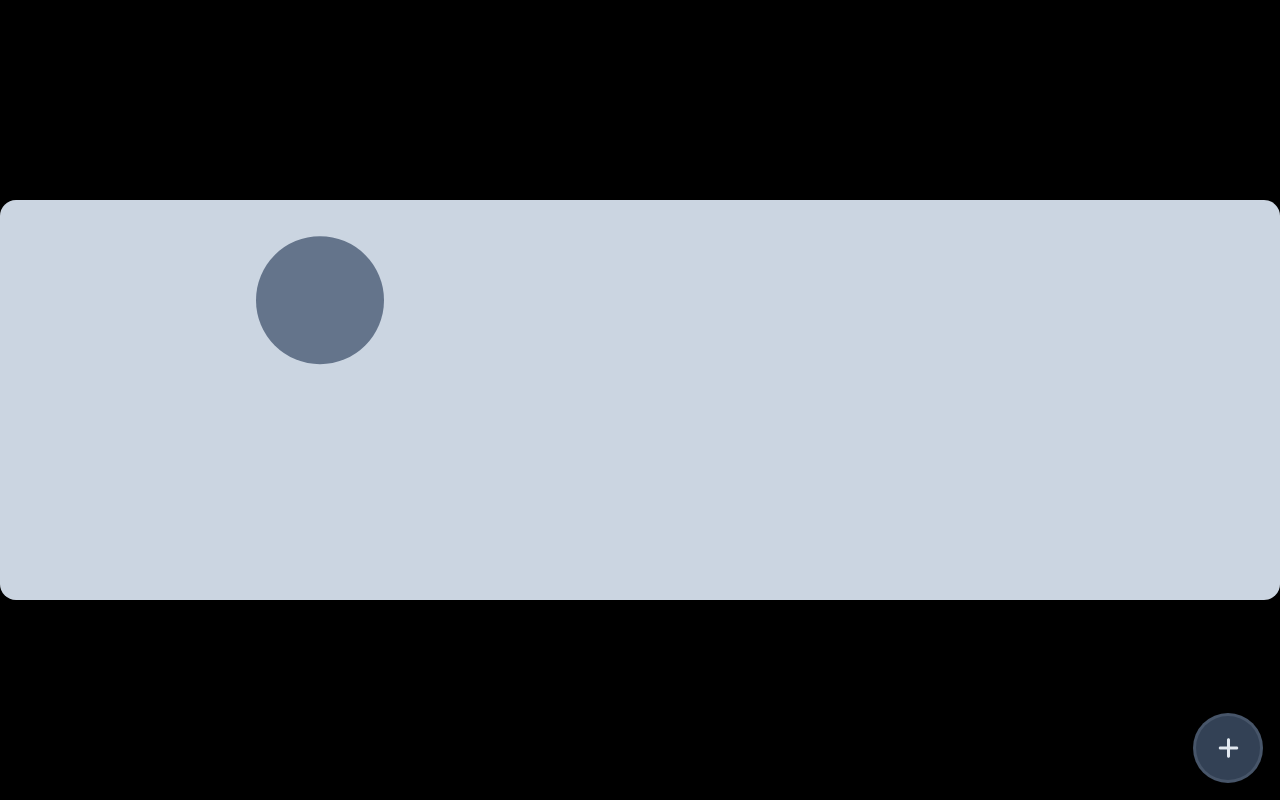
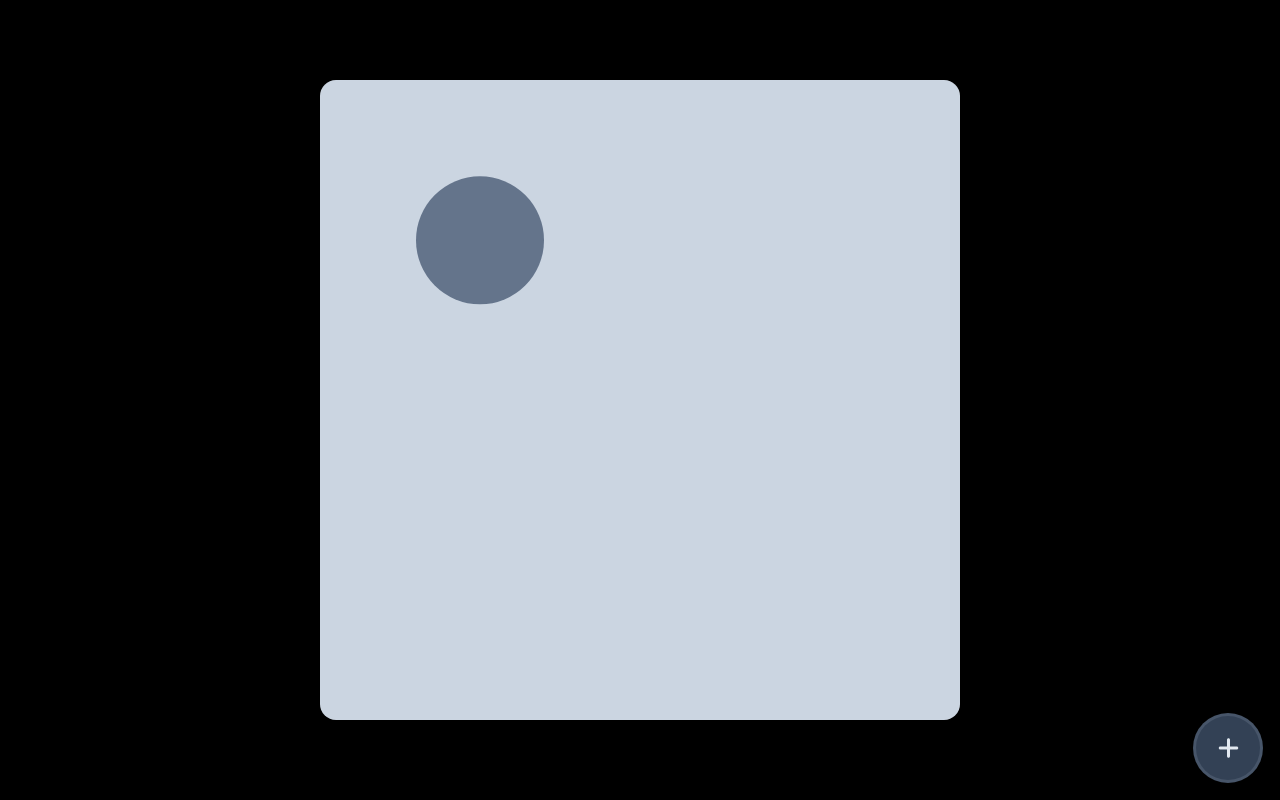
Before and after one commit to presuit/animation-practice, a React (Create React App) app: page / in a window 1280 px wide. Built offline with nearby package versions, Linux system fonts and the light colour scheme; a web font is replaced by a local one.

Commit message:
홈페이지와 카드 슬라이더 페이지의 컴포넌트 모양을 정사각형 모양으로 수정함

```diff
--- a/src/routes/CardSliderPage.tsx
+++ b/src/routes/CardSliderPage.tsx
@@ -70,10 +70,10 @@ const CardSliderPage = () => {
       initial={{ opacity: 0 }}
       animate={{ opacity: 1, transition: { duration: 1, type: "tween" } }}
       ref={cardContainer}
-      className="w-full min-h-screen bg-gradient-to-r from-teal-500 to-emerald-500 p-5 overflow-hidden relative"
+      className="w-full min-h-screen bg-gradient-to-r from-teal-500 to-emerald-500 overflow-hidden relative "
     >
       <PageTitle name="Card Slider" />
-      <section className="max-w-screen-md w-[90%] md:w-full h-[50vh] bg-slate-200 rounded-2xl absolute top-0 left-0 bottom-0 right-0 m-auto flex justify-center items-center shadow-md">
+      <section className="max-w-screen-md md:w-full w-[90%]  aspect-square bg-slate-200 rounded-2xl absolute top-0 left-0 bottom-0 right-0 m-auto flex justify-center items-center shadow-md">
         <h1 className="text-7xl font-semibold text-slate-700">
           {data[index + 1 === data.length ? 0 : index + 1]}
         </h1>
@@ -84,7 +84,7 @@ const CardSliderPage = () => {
         animate={cardAnimation}
         dragSnapToOrigin
         onDragEnd={onDragEnd}
-        className="max-w-screen-md w-[90%] md:w-full h-[50vh] bg-slate-200 rounded-2xl absolute top-0 left-0 bottom-0 right-0 m-auto flex justify-center items-center shadow-md cursor-pointer"
+        className="max-w-screen-md md:w-full w-[90%]  aspect-square bg-slate-200 rounded-2xl absolute top-0 left-0 bottom-0 right-0 m-auto flex justify-center items-center shadow-md cursor-pointer"
       >
         <h1 className="text-7xl font-semibold text-slate-700">{data[index]}</h1>
       </motion.section>
--- a/src/routes/Home.tsx
+++ b/src/routes/Home.tsx
@@ -19,7 +19,7 @@ export default function Home() {
       <PageTitle name="Home" />
       <div
         ref={boxRef}
-        className="container md:w-full w-[90%] h-[50vh] bg-slate-300 rounded-2xl grid grid-cols-2 grid-rows-2 overflow-hidden"
+        className="container w-1/2 aspect-square bg-slate-300 rounded-2xl grid grid-cols-2 grid-rows-2 overflow-hidden"
       >
         <motion.section
           animate={{
@@ -34,7 +34,7 @@ export default function Home() {
               "#64748b",
             ],
           }}
-          transition={{ duration: 4, repeat: Infinity }}
+          transition={{ duration: 4, repeat: Infinity, type: "tween" }}
           className="w-32 h-32 bg-slate-500 rounded-full place-self-center"
         ></motion.section>
       </div>
```
